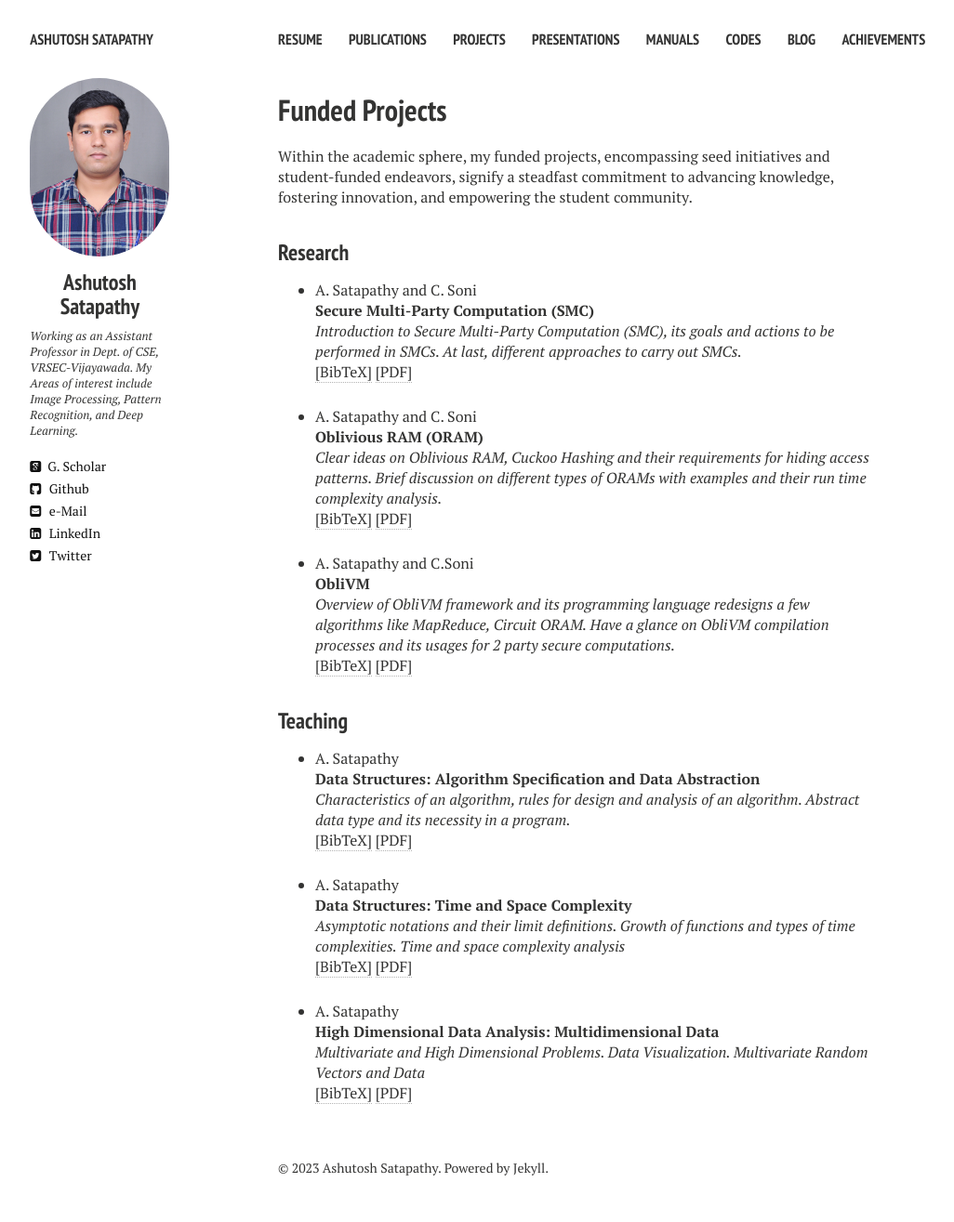
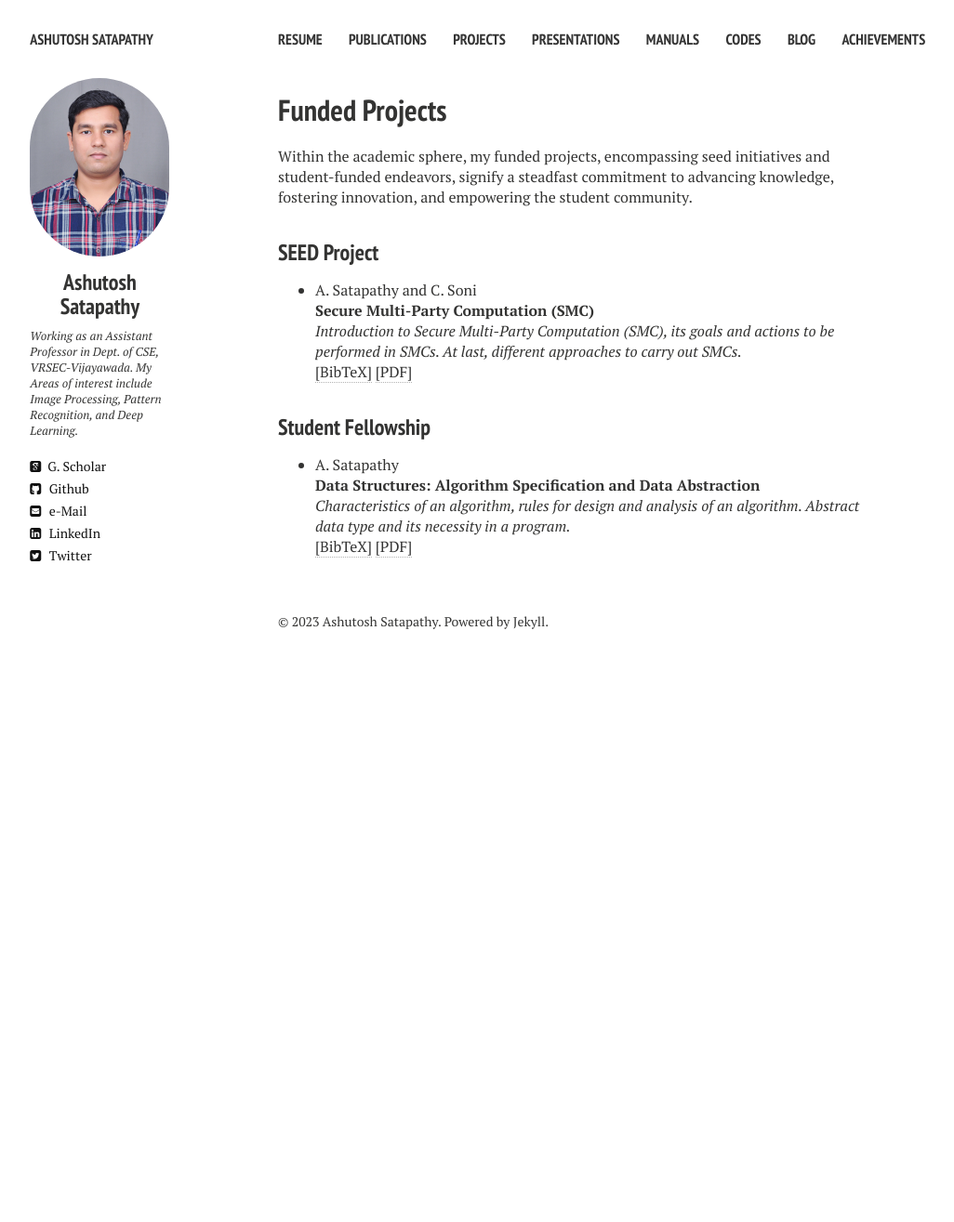
Before and after one commit to ashutoshsatapathy1990/ashutoshsatapathy1990.github.io, a Jekyll site: the page built from projects.md, in a window 1280 px wide. Shown: the whole page at 93% size, without its empty margins (21-1047 px from the left). Built offline with Jekyll 4.4.1, drawn with Linux system fonts in a browser that asks for light colours; nearby versions of some CDN libraries; after the commit the page ends 900 px from its top, so only the background shows below that.

Commit message:
Update projects.html

```diff
--- a/_layouts/projects.html
+++ b/_layouts/projects.html
@@ -82,7 +82,7 @@ div.bibtex pre { font-size: 75%; overflow: auto;  width: 100%; padding: 0em 0em;
 
 
 
-<h3 style="margin-bottom:0px;padding-top:10px;">Research</h3>
+<h3 style="margin-bottom:0px;padding-top:10px;">SEED Project</h3>
 <ul class="biblist">
 
 <!-- Item: ashutosh2017pc -->
@@ -106,55 +106,9 @@ year = {2017}
 </pre>
 </div>
 </li>
+</ul>
 
-    <!-- Item: ashutosh2017pb -->
-    <li ><p>
-    A. Satapathy and C. Soni
-    <br><b>Oblivious RAM (ORAM)</b><br>
-<i>Clear ideas on Oblivious RAM, Cuckoo Hashing and their requirements for hiding access patterns.
-	Brief discussion on different types of ORAMs with examples and their run time complexity analysis.</i>
-<br />
-    <a href="javascript:toggleBibtex('ashutosh2017pb')">[BibTeX]</a>
-    <a href="https://www.slideshare.net/secret/IThyXGUIic7yJP">[PDF]</a>
-</p>
-<div id="bib_ashutosh2017pb" class="bibtex noshow">
-<pre>
-@unpublished{ashutosh2017pb,
-author = {A. Satapathy and C. Soni},
-title= {Oblivious RAM (ORAM)},
-note= {Information and Communication Laboratory, ITRI-Taiwan},
-month = {July},
-year = {2017}
-}
-</pre>
-</div>
-</li>
-
-
-<!-- Item: ashutosh2017pa -->
-<li ><p>
-A. Satapathy and C.Soni
-<br><b>ObliVM</b><br>
-<i>Overview of ObliVM framework and its programming language redesigns a few algorithms like MapReduce, Circuit ORAM. Have a glance on ObliVM compilation processes and its usages for 2 party secure computations.</i>
-<br />
-<a href="javascript:toggleBibtex('ashutosh2017pa')">[BibTeX]</a>
-<a href="https://www.slideshare.net/secret/45jzvl0QH206A" target="_blank">[PDF]</a>
-</p>
-<div id="bib_ashutosh2017pa" class="bibtex noshow">
-<pre>
-@unpublished{ashutosh2017pa,
-author = {A. Satapathy and C. Soni},
-title= {ObliVM},
-note= {Information and Communication Laboratory, ITRI-Taiwan},
-month = {July},
-year = {2017}
-}
-</pre>
-</div>
-</li>
-      </ul  >
-
-<h3 style="margin-bottom:0px;padding-top:10px;">Teaching</h3>
+<h3 style="margin-bottom:0px;padding-top:10px;">Student Fellowship</h3>
 <ul class="biblist">
 
 <!-- Item: ashutosh2022asda -->
@@ -178,51 +132,7 @@ year = {2022}
 </pre>
 </div>
 </li>
-
-<!-- Item: ashutosh2022asdb -->
-<li ><p>
-A. Satapathy
-<br><b>Data Structures: Time and Space Complexity</b><br>
-<i>Asymptotic notations and their limit definitions. Growth of functions and types of time complexities. Time and space complexity analysis</i>
-<br />
-<a href="javascript:toggleBibtex('ashutosh2022asdb')">[BibTeX]</a>
-<a href="https://www.slideshare.net/AshutoshSatapathy4/time-and-space-complexitypdf-253166752">[PDF]</a>
-</p>
-<div id="bib_ashutosh2022asdb" class="bibtex noshow">
-<pre>
-@unpublished{ashutosh2022asdb,
-author = {A. Satapathy},
-title= {Data Structures: Time and Space Complexity},
-note= {Department of CSE, VRSEC-Vijayawada},
-month = {September},
-year = {2022}
-}
-</pre>
-</div>
-</li>
-<!-- Item: ashutosh2022asdc -->
-<li ><p>
-A. Satapathy
-<br><b>High Dimensional Data Analysis: Multidimensional Data</b><br>
-<i>Multivariate and High Dimensional Problems. Data Visualization. Multivariate Random Vectors and Data</i>
-<br />
-<a href="javascript:toggleBibtex('ashutosh2022asdc')">[BibTeX]</a>
-<a href="https://www.slideshare.net/AshutoshSatapathy4/multidimensionaldatapdf">[PDF]</a>
-</p>
-<div id="bib_ashutosh2022asdc" class="bibtex noshow">
-<pre>
-@unpublished{ashutosh2022asdc,
-author = {A. Satapathy},
-title= {High Dimensional Data Analysis: Multidimensional Data},
-note= {Department of CSE, VRSEC-Vijayawada},
-month = {October},
-year = {2022}
-}
-</pre>
-</div>
-</li>
-      </ul  >
-
+</ul>
     </div><!-- /.article-wrap -->
     {% if site.disqus_shortname and page.comments %}
       <section id="disqus_thread"></section><!-- /#disqus_thread -->
```
